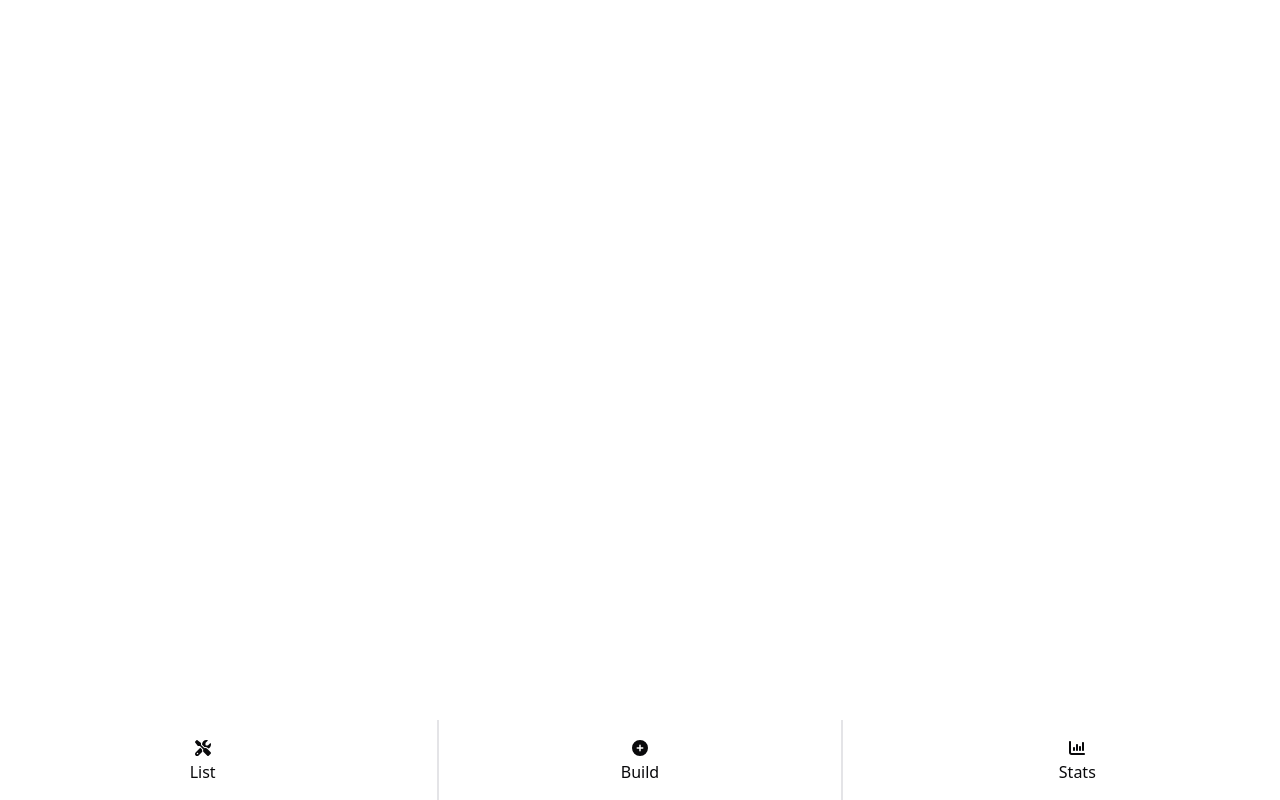
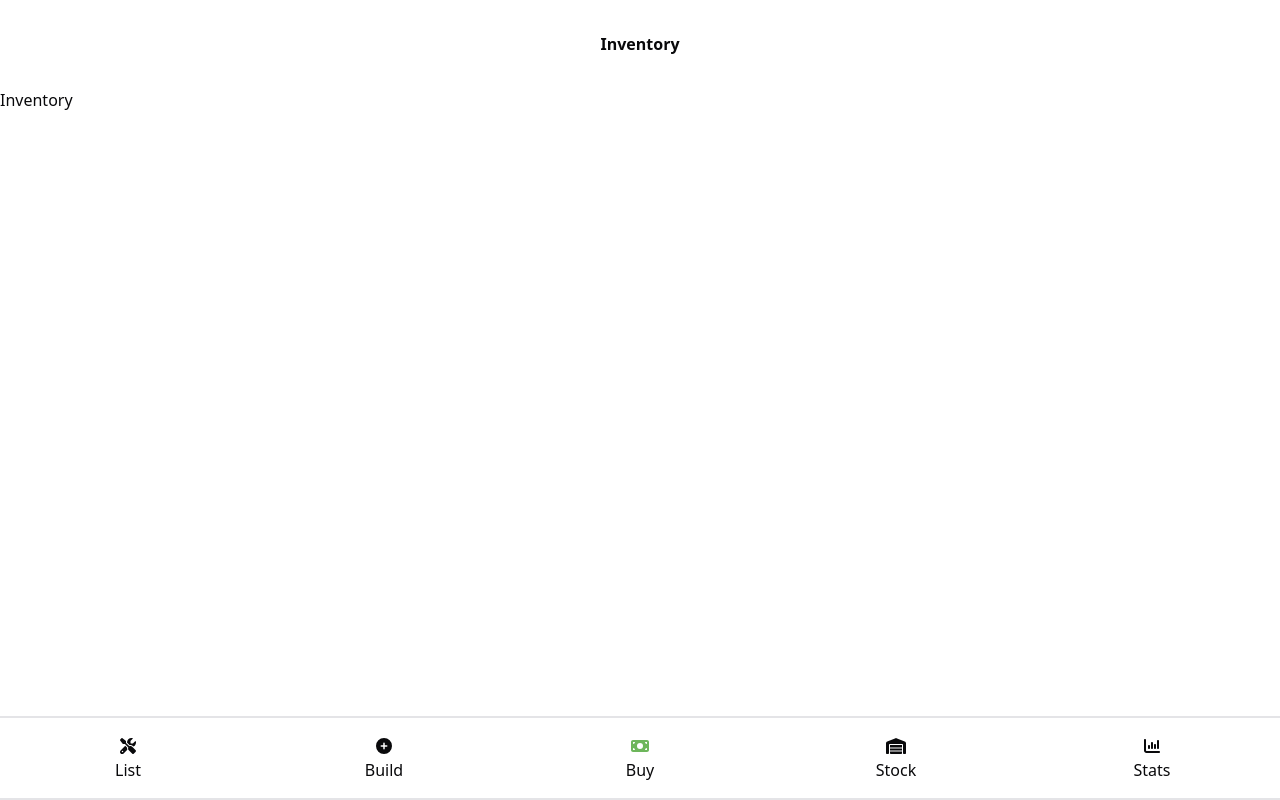
Before and after one commit to matthew-fung/evosystems-inventory, a React (Vite) app in the folder inventory/: page /inventory in a window 1280 px wide. Before the commit this address had no page. Built offline with nearby package versions, Linux system fonts and the light colour scheme.

Commit message:
menu styling

```diff
--- a/inventory/src/App.tsx
+++ b/inventory/src/App.tsx
@@ -3,13 +3,17 @@ import { BrowserRouter as Router, Route, Routes } from 'react-router-dom'
 import BuildList from './pages/BuildList'
 import BuildPlanner from './pages/BuildPlanner'
 import Menu from './components/Navigation/Menu'
+import Inventory from './pages/Inventory'
+import Header from './components/Navigation/Header'
 function App() {
   return (
     <Router>
       <div>
+        <Header />
         <Routes>
           <Route path="/list" Component={BuildList} />
           <Route path="/new" Component={BuildPlanner} />
+          <Route path="/inventory" Component={Inventory} />
         </Routes>
         <Menu />
       </div>
--- a/inventory/src/components/BuildPlanner/BuildForm.tsx
+++ b/inventory/src/components/BuildPlanner/BuildForm.tsx
@@ -39,7 +39,7 @@ export function BuildForm() {
   }
 
   {
-    /* CPu */
+    /* CPU */
   }
   {
     /* motherboard */
--- /dev/null
+++ b/inventory/src/components/Navigation/Header.tsx
@@ -0,0 +1,24 @@
+import React from 'react'
+
+// get current page path
+import { useLocation } from 'react-router-dom'
+
+const pageHeaders = {
+  '/list': 'Build List',
+  '/new': 'New Build',
+  '/inventory': 'Inventory',
+  '/stats': `Statistics`,
+}
+
+function Header() {
+  const location = useLocation()
+  console.log(location.pathname)
+  const pageHeader = pageHeaders[location.pathname]
+  return (
+    <div className="text-center py-8">
+      <h1 className="font-semibold">{pageHeader}</h1>
+    </div>
+  )
+}
+
+export default Header
--- a/inventory/src/components/Navigation/Menu.tsx
+++ b/inventory/src/components/Navigation/Menu.tsx
@@ -1,7 +1,9 @@
 import {
   faChartColumn,
   faCirclePlus,
+  faMoneyBill,
   faScrewdriverWrench,
+  faWarehouse,
 } from '@fortawesome/free-solid-svg-icons'
 import { FontAwesomeIcon } from '@fortawesome/react-fontawesome'
 import React from 'react'
@@ -9,21 +11,37 @@ import { Link } from 'react-router-dom'
 
 function Menu() {
   return (
-    <div className="grid grid-cols-3 gap-8 fixed bottom-0 bg-white w-screen">
+    <div className="grid grid-cols-5 fixed bottom-0 bg-white w-screen border-y-2 ">
       <Link to={`/list`}>
         <div className="text-center py-4">
           <FontAwesomeIcon icon={faScrewdriverWrench} />
           <h2>List</h2>
         </div>
       </Link>
-      <Link to={`/new`}>
-        <div className="text-center  py-4 border-x-2">
+      <Link to={`/build`}>
+        <div className="text-center  py-4">
           <FontAwesomeIcon icon={faCirclePlus} />
           <h2>Build</h2>
         </div>
       </Link>
+      <Link to={`/buy`}>
+        <div className="text-center py-4 ">
+          <FontAwesomeIcon
+            icon={faMoneyBill}
+            style={{ color: '#6DB65B' }}
+            className="text-green"
+          />
+          <h2>Buy</h2>
+        </div>
+      </Link>
+      <Link to={`/inventory`}>
+        <div className="text-center py-4">
+          <FontAwesomeIcon icon={faWarehouse} />
+          <h2>Stock</h2>
+        </div>
+      </Link>
       <Link to={`/stats`}>
-        <div className="text-center  py-4">
+        <div className="text-center py-4 ">
           <FontAwesomeIcon icon={faChartColumn} />
           <h2>Stats</h2>
         </div>
--- a/inventory/src/pages/BuildPlanner.tsx
+++ b/inventory/src/pages/BuildPlanner.tsx
@@ -7,9 +7,6 @@ import React from 'react'
 function BuildPlanner() {
   return (
     <div>
-      <div className="text-center h-8">
-        <h1>New Build</h1>
-      </div>
       <BuildForm />
 
       <RunningTotal />
--- /dev/null
+++ b/inventory/src/pages/Inventory.tsx
@@ -0,0 +1,7 @@
+import React from 'react'
+
+function Inventory() {
+  return <div>Inventory</div>
+}
+
+export default Inventory
```
